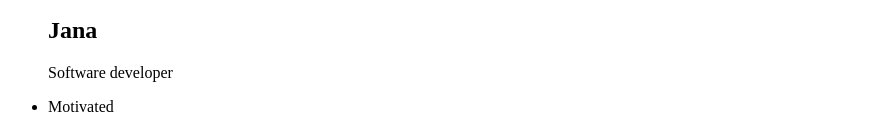
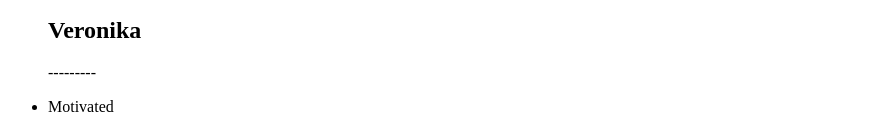
Before and after one commit to Uniful/Veronika, a plain HTML site: page index.html in a window 1280 px wide. Shown: the part 311-427 px from the top of the page, without its empty margins (0-869 px from the left). Drawn offline with Linux system fonts and the light colour scheme.

Commit message:
Update index.html

```diff
--- a/index.html
+++ b/index.html
@@ -5,8 +5,8 @@
 <body>
   <ul id="profile">
     <img src="IMG_0445.jpg" height=300px>
-    <h2>Jana</h2>
-    <p>Software developer</p>
+    <h2>Veronika</h2>
+    <p>---------</p>
     <li>Motivated</li>
     <li>Following the best</li>
     <li>SIMPLY ⭐️</li>
```
